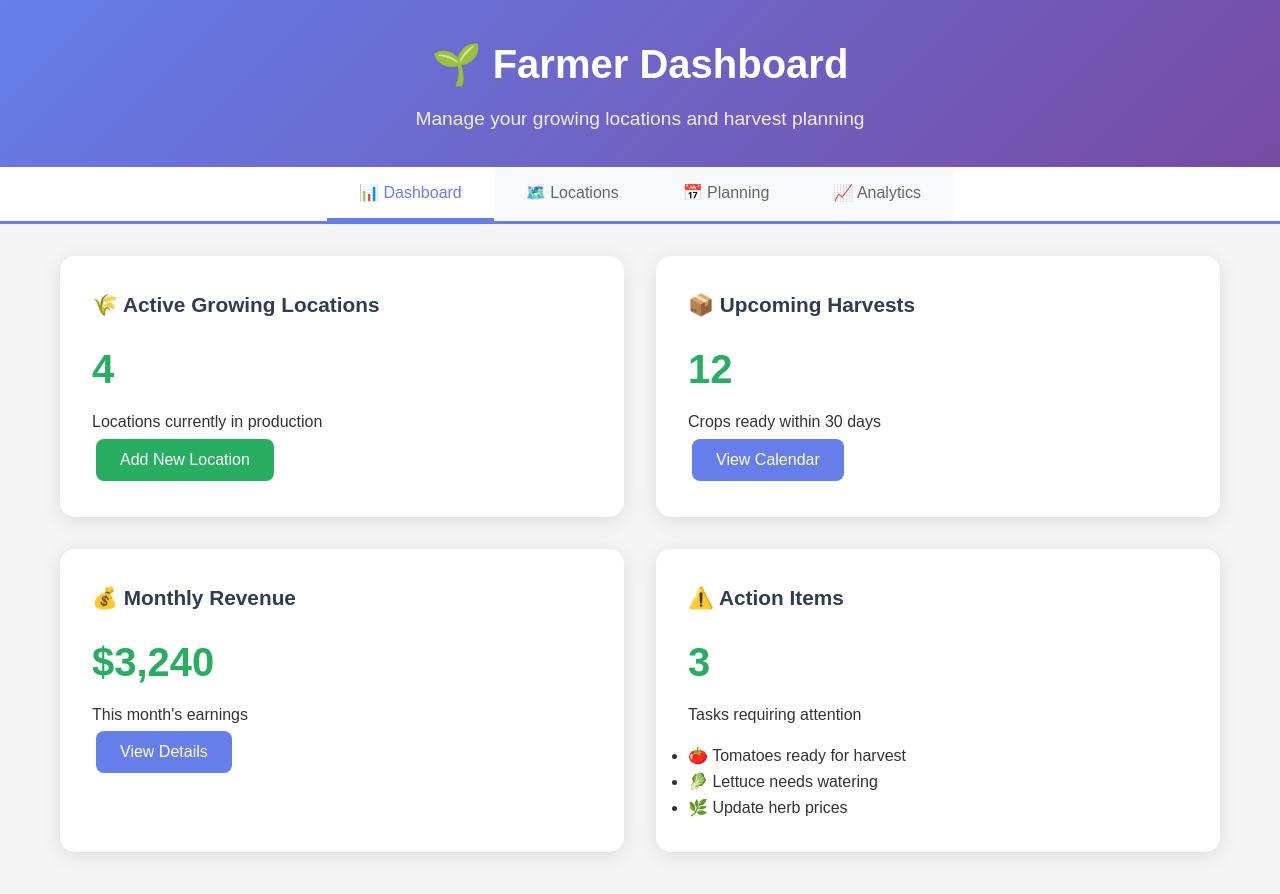
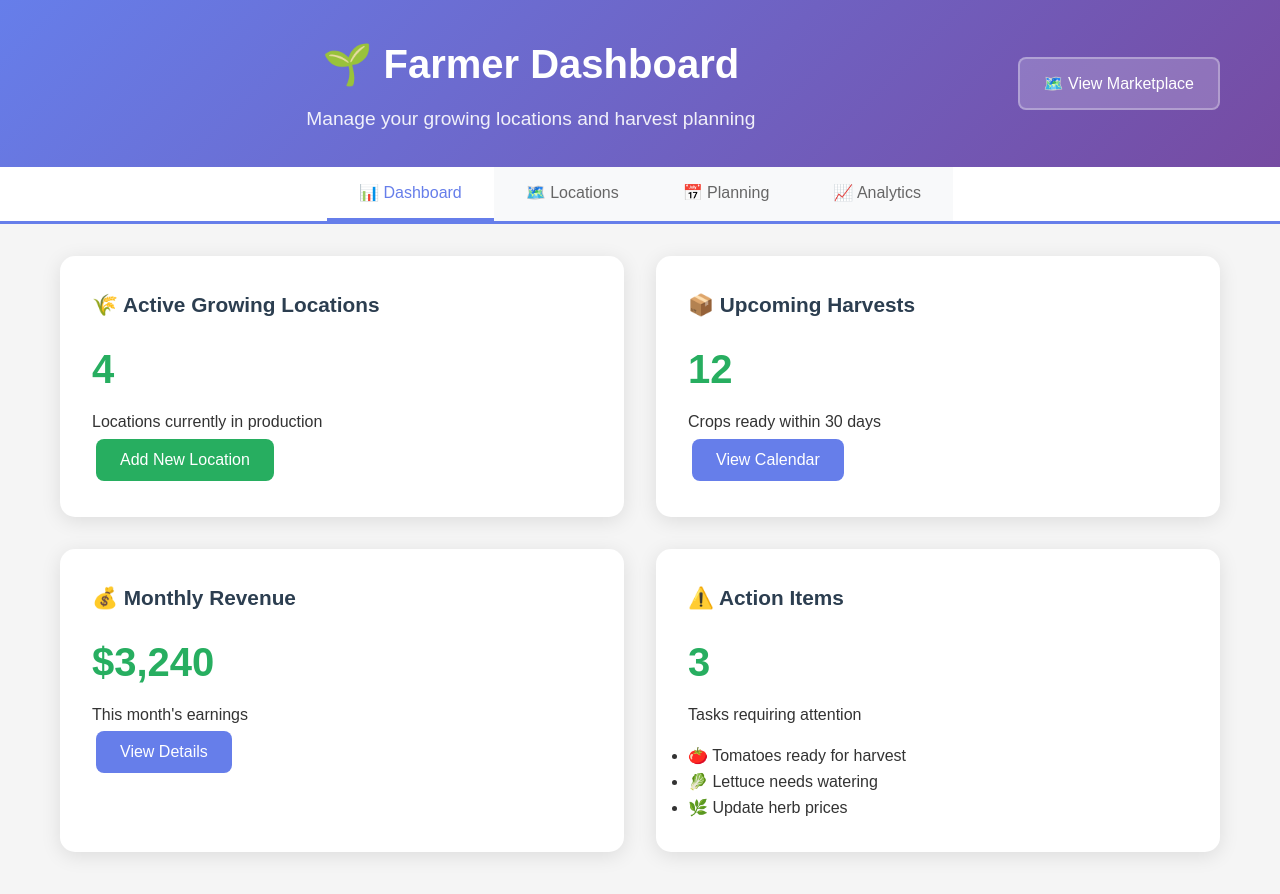
Before and after one commit to Renderfied/harvestdate-app, a plain HTML site: page farmer-profile.html in a window 1280 px wide. Drawn offline with Linux system fonts and the light colour scheme.

Commit message:
Update farmer-profile.html

```diff
--- a/farmer-profile.html
+++ b/farmer-profile.html
@@ -31,12 +31,44 @@
             text-align: center;
         }
 
-        .header-content h1 {
+        .nav-link {
+            background: rgba(255, 255, 255, 0.2);
+            color: white;
+            text-decoration: none;
+            padding: 0.75rem 1.5rem;
+            border-radius: 8px;
+            font-size: 1rem;
+            transition: all 0.3s;
+            display: inline-flex;
+            align-items: center;
+            gap: 0.5rem;
+            border: 2px solid rgba(255, 255, 255, 0.3);
+        }
+
+        .nav-link:hover {
+            background: rgba(255, 255, 255, 0.3);
+            transform: translateY(-2px);
+            border-color: rgba(255, 255, 255, 0.5);
+        }
+
+        .header-content {
+            display: flex;
+            justify-content: space-between;
+            align-items: center;
+            flex-wrap: wrap;
+            gap: 1rem;
+        }
+
+        .header-left {
+            flex: 1;
+        }
+
+        .header-left h1 {
             font-size: 2.5rem;
             margin-bottom: 0.5rem;
         }
 
-        .header-content p {
+        .header-left p {
             font-size: 1.2rem;
             opacity: 0.9;
         }
@@ -440,8 +472,15 @@
     <header>
         <div class="container">
             <div class="header-content">
-                <h1>🌱 Farmer Dashboard</h1>
-                <p>Manage your growing locations and harvest planning</p>
+                <div class="header-left">
+                    <h1>🌱 Farmer Dashboard</h1>
+                    <p>Manage your growing locations and harvest planning</p>
+                </div>
+                <div class="header-right">
+                    <a href="index.html" class="nav-link">
+                        🗺️ View Marketplace
+                    </a>
+                </div>
             </div>
         </div>
     </header>
```
